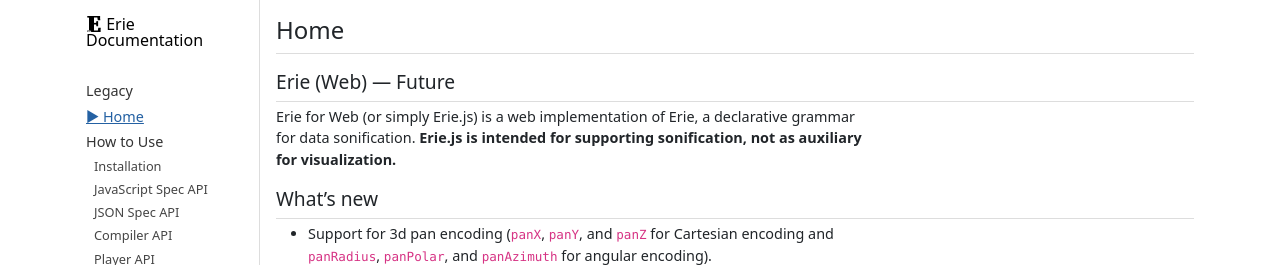
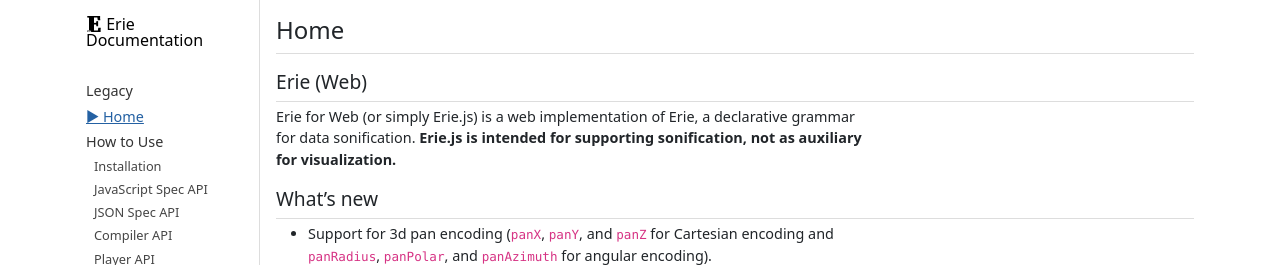
Before and after one commit to see-mike-out/erie-documentation, a Jekyll site: the page built from index.markdown, in a window 1280 px wide. Shown: the top 265 px of the page. Built offline with Jekyll 4.4.1, drawn with Linux system fonts in a browser that asks for light colours.

Commit message:
title fix

```diff
--- a/docs/legacy/index.markdown
+++ b/docs/legacy/index.markdown
@@ -6,7 +6,7 @@ order: 0
 version: legacy
 ---
 
-## Erie (Web)
+## Erie (Web) --- Legacy (0.3.9)
 
 Erie for Web (or simply Erie.js) is a web implementation of Erie, a declarative grammar for data sonification.
 **Erie.js is intended for supporting sonification, not as auxiliary for visualization.**
--- a/index.markdown
+++ b/index.markdown
@@ -6,7 +6,7 @@ order: 0
 version: current
 ---
 
-## Erie (Web) --- Future
+## Erie (Web)
 
 Erie for Web (or simply Erie.js) is a web implementation of Erie, a declarative grammar for data sonification.
 **Erie.js is intended for supporting sonification, not as auxiliary for visualization.**
```
